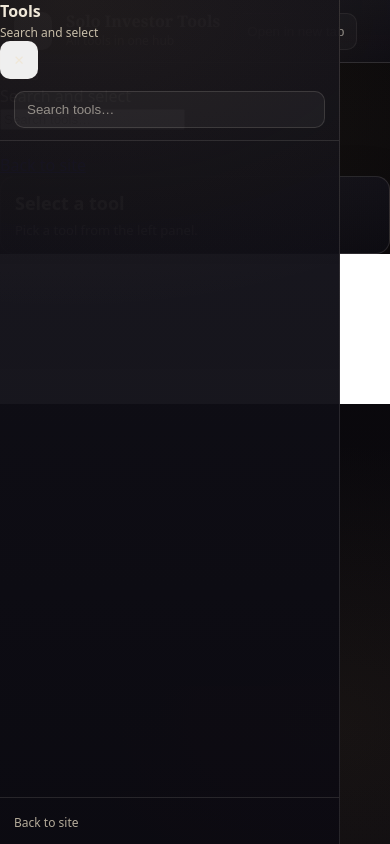
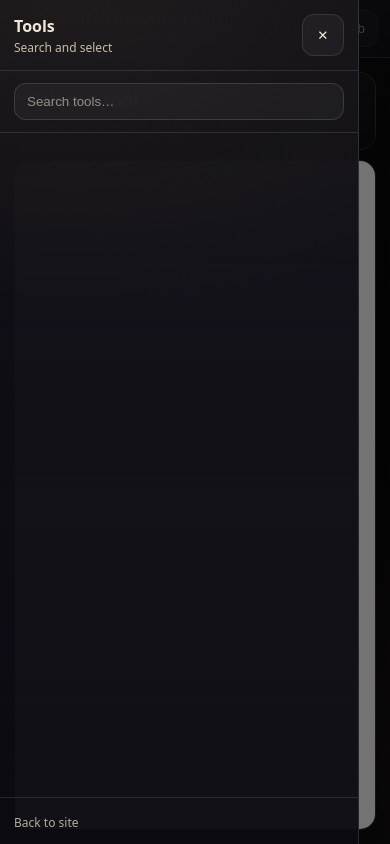
Before and after one commit to Lunnymuffin27/thesoloinvestortoolkit, a plain HTML site: page tools-hub/index.html in a window 390 px wide. Both pictures are taken after a click on the button "Open menu". Drawn offline with Linux system fonts and the light colour scheme.

Commit message:
Update styles.css

```diff
--- a/tools-hub/styles.css
+++ b/tools-hub/styles.css
@@ -1,50 +1,51 @@
 :root{
-  /* Solo Investor / Dark Academia (Hub) */
-  --bg0:#070609;            /* near-black */
-  --bg1:#0d0b10;            /* deep plum/ink */
-  --bg: var(--bg1);
+  /* Solo Investor / Dark Academia */
+  --bg0:#070609;
+  --bg1:#0d0b10;
 
-  --card:#111018;           /* ink card */
-  --panel:#0c0b12;          /* deeper ink for drawer */
+  --panel:#111018;      /* main surfaces */
+  --panel2:#0c0b12;     /* deeper surfaces */
   --surface: rgba(255,255,255,0.03);
 
-  --text:#efe7d8;           /* parchment */
-  --muted:#c7bda8;          /* warm muted */
+  --text:#efe7d8;       /* parchment */
+  --muted:#c7bda8;
 
-  --accent:#c7a25a;         /* brass */
+  --accent:#c7a25a;     /* brass */
   --accent2:#9d7d3f;
 
   --border: rgba(239,231,216,0.12);
   --shadow: 0 18px 45px rgba(0,0,0,.35);
 
-  --radius: 14px;
+  --radius: 16px;
   --radius2: 12px;
+
+  --topbar-h: 58px;
+  --sidebar-w: 340px;
+  --font: ui-sans-serif, system-ui, -apple-system, Segoe UI, Roboto, Arial, sans-serif;
 }
 
-*{ box-sizing:border-box; }
+*{ box-sizing: border-box; }
 html,body{ height:100%; }
-
 body{
   margin:0;
-  font-family: ui-sans-serif, system-ui, -apple-system, Segoe UI, Roboto, Arial, sans-serif;
+  font-family: var(--font);
   color: var(--text);
-
-  /* Dark academia background */
   background:
     radial-gradient(900px 520px at 18% 14%, rgba(199,162,90,0.10) 0%, transparent 55%),
     radial-gradient(780px 520px at 82% 86%, rgba(157,125,63,0.08) 0%, transparent 55%),
     linear-gradient(180deg, var(--bg0) 0%, var(--bg1) 100%);
 }
 
-/* Top bar (dark) */
+/* Topbar */
 .topbar{
   position: sticky;
   top: 0;
-  z-index: 5;
+  z-index: 10;
+  height: var(--topbar-h);
   display:flex;
   align-items:center;
-  gap: 14px;
-  padding: 12px 14px;
+  gap: 12px;
+  padding: 10px 12px;
 
   background:
     radial-gradient(700px 420px at 18% 10%, rgba(199,162,90,0.12) 0%, transparent 55%),
@@ -52,144 +53,134 @@
   border-bottom: 1px solid var(--border);
 }
 
-/* Optional tool-shell styles (safe if unused) */
-.tool-shell{
-  height: calc(100vh - 58px); /* subtract topbar height */
-  display: flex;
-  flex-direction: column;
-  padding: 14px;
-  gap: 10px;
+.brand{
+  display:flex;
+  flex-direction:column;
+  gap:2px;
+  min-width: 0;
+}
+.brand-title{
+  font-family: Georgia, "Times New Roman", serif;
+  font-weight: 700;
+  line-height: 1.1;
+  letter-spacing: .2px;
+}
+.brand-sub{
+  font-size: 12px;
+  color: var(--muted);
 }
 
-.tool-header{
-  display: flex;
-  align-items: flex-start;
-  justify-content: space-between;
-  gap: 12px;
-
-  padding: 14px;
-  border-radius: 14px;
-  border: 1px solid var(--border);
-
-  background:
-    radial-gradient(700px 420px at 12% 10%, rgba(199,162,90,0.08) 0%, transparent 55%),
-    linear-gradient(180deg, rgba(17,16,24,0.92) 0%, rgba(12,11,18,0.88) 100%);
-  box-shadow: var(--shadow);
+.topbar-actions{
+  margin-left: auto;
+  display:flex;
+  gap:10px;
 }
 
-.tool-shell iframe{
-  flex: 1;
-  min-height: 0;
-  width: 100%;
-  border-radius: 14px;
-  border: 1px solid var(--border);
-  background: #fff;
-}
-
-
-/* Buttons in header */
-.menu-btn{
+/* Buttons */
+.icon-btn{
   border: 1px solid var(--border);
   background: rgba(255,255,255,0.04);
   color: var(--text);
-  padding: 10px 12px;
-  border-radius: 10px;
+  width: 42px;
+  height: 42px;
+  border-radius: 12px;
   cursor: pointer;
   transition: transform .08s ease, border-color .12s ease, background .12s ease;
 }
-.menu-btn:hover{
+.icon-btn:hover{
   background: rgba(255,255,255,0.07);
   border-color: rgba(199,162,90,0.35);
   transform: translateY(-1px);
 }
 
-.brand-title{
-  font-family: Georgia, "Times New Roman", serif;
-  font-weight: 700;
-  line-height: 1.1;
+.btn{
+  border: 1px solid var(--border);
+  background: rgba(255,255,255,0.04);
+  color: var(--text);
+  padding: 10px 12px;
+  border-radius: 12px;
+  cursor: pointer;
+  transition: transform .08s ease, border-color .12s ease, background .12s ease;
 }
-.brand-sub{ color: var(--muted); font-size: 12px; margin-top: 2px; }
-
-/* Drawer */
-.backdrop{
-  position: fixed;
-  inset: 0;
-  /* background: rgba(0,0,0,.55); */
-  z-index: 8;
+.btn:hover{
+  background: rgba(255,255,255,0.07);
+  border-color: rgba(199,162,90,0.35);
+  transform: translateY(-1px);
+}
+.btn:disabled{
+  opacity: .55;
+  cursor: not-allowed;
+  transform: none;
 }
 
-.drawer{
-  position: fixed;
-  top: 0;
-  left: 0;
-  height: 100%;
-  width: min(340px, 90vw);
+/* Layout */
+.layout{
+  height: calc(100vh - var(--topbar-h));
+  display:grid;
+  grid-template-columns: var(--sidebar-w) 1fr;
+}
 
-  /* Dark drawer */
+/* Sidebar (desktop) */
+.sidebar{
+  border-right: 1px solid var(--border);
   background:
     radial-gradient(900px 520px at 20% 0%, rgba(199,162,90,0.08) 0%, transparent 60%),
     linear-gradient(180deg, rgba(17,16,24,0.98) 0%, rgba(12,11,18,0.95) 100%);
-  border-right: 1px solid var(--border);
-
-  z-index: 9;
-  transform: translateX(-105%);
-  transition: transform .18s ease;
+  padding: 14px;
+  overflow: hidden;
   display:flex;
   flex-direction: column;
 }
 
-.drawer.open{ transform: translateX(0); }
+.sidebar-head{
+  padding: 6px 6px 10px;
+}
+.sidebar-title{
+  font-weight: 800;
+  letter-spacing: .2px;
+}
+.sidebar-sub{
+  font-size: 12px;
+  color: var(--muted);
+  margin-top: 2px;
+}
 
-.drawer-header{
-  display:flex;
-  align-items:center;
-  justify-content: space-between;
-  padding: 14px;
+.sidebar-controls{
+  padding: 10px 6px 12px;
   border-bottom: 1px solid var(--border);
 }
-
-.drawer-title{ font-weight: 800; color: var(--text); }
-.drawer-sub{ font-size: 12px; color: var(--muted); margin-top: 2px; }
-
-.icon-btn{
-  border: 1px solid var(--border);
-  /* background: rgba(255,255,255,0.04); */
-  color: var(--text);
-  width: 38px;
-  height: 38px;
-  border-radius: 10px;
-  cursor: pointer;
-}
-.icon-btn:hover{
-  border-color: rgba(199,162,90,0.35);
-  background: rgba(255,255,255,0.07);
-}
-
-.drawer-controls{
-  padding: 12px 14px;
-  border-bottom: 1px solid var(--border);
-}
-
-.drawer-controls input{
+.sidebar-controls input{
   width: 100%;
   padding: 10px 12px;
-  border-radius: 10px;
+  border-radius: 12px;
   border: 1px solid rgba(239,231,216,0.14);
   outline: none;
-
   background: rgba(255,255,255,0.04);
   color: var(--text);
 }
-.drawer-controls input::placeholder{
+.sidebar-controls input::placeholder{
   color: rgba(239,231,216,0.55);
 }
-.drawer-controls input:focus{
+.sidebar-controls input:focus{
   border-color: rgba(199,162,90,0.45);
   box-shadow: 0 0 0 3px rgba(199,162,90,0.12);
 }
 
+.sidebar-footer{
+  margin-top:auto;
+  padding: 12px 6px 6px;
+  border-top: 1px solid var(--border);
+}
+.sidebar-link{
+  color: rgba(199,189,168,0.9);
+  text-decoration: none;
+  font-size: 12px;
+}
+.sidebar-link:hover{ color: var(--text); }
+
+/* Tool list shared */
 .tool-list{
-  padding: 10px 10px 14px;
+  padding: 12px 6px;
   overflow: auto;
   display:flex;
   flex-direction: column;
@@ -197,21 +188,20 @@
 }
 
 .tool-group{
-  padding: 10px 10px 6px;
+  padding: 10px 6px 6px;
   font-size: 11px;
   letter-spacing: .12em;
   color: rgba(199,189,168,0.85);
   text-transform: uppercase;
 }
 
-/* Tool buttons (drawer) */
 .tool-btn{
   text-align:left;
   width: 100%;
   padding: 12px;
   border-radius: 12px;
   border: 1px solid rgba(239,231,216,0.12);
-  /* background: rgba(255,255,255,0.03); */
+  background: rgba(255,255,255,0.03);
   color: var(--text);
   cursor:pointer;
   transition: transform .08s ease, border-color .12s ease, background .12s ease;
@@ -224,6 +214,7 @@
 .tool-btn.active{
   border-color: rgba(199,162,90,0.55);
   box-shadow: inset 0 0 0 1px rgba(199,162,90,0.35);
+  background: rgba(255,255,255,0.05);
 }
 .tool-btn small{
   display:block;
@@ -231,8 +222,114 @@
   color: rgba(199,189,168,0.9);
 }
 
+/* Main */
+.main{
+  display:flex;
+  flex-direction: column;
+  min-width: 0;
+  padding: 14px;
+  gap: 10px;
+}
+
+.tool-header{
+  padding: 14px;
+  border-radius: var(--radius);
+  border: 1px solid var(--border);
+  background:
+    radial-gradient(700px 420px at 12% 10%, rgba(199,162,90,0.10) 0%, transparent 55%),
+    linear-gradient(180deg, rgba(17,16,24,0.92) 0%, rgba(12,11,18,0.88) 100%);
+  box-shadow: var(--shadow);
+}
+
+h1{
+  margin:0;
+  font-size: 18px;
+}
+p{
+  margin: 6px 0 0;
+  font-size: 13px;
+  color: var(--muted);
+}
+
+.viewer{
+  flex: 1;
+  min-height: 0;
+  border-radius: var(--radius);
+  border: 1px solid var(--border);
+  background: rgba(255,255,255,0.02);
+  overflow: hidden;
+  box-shadow: var(--shadow);
+}
+
+iframe{
+  width:100%;
+  height:100%;
+  border:0;
+  background:#ffffff;
+}
+
+/* Drawer (mobile) */
+.backdrop{
+  position: fixed;
+  inset: 0;
+  background: rgba(0,0,0,.55);
+  z-index: 20;
+}
+
+.drawer{
+  position: fixed;
+  top: 0;
+  left: 0;
+  height: 100%;
+  width: min(360px, 92vw);
+  z-index: 21;
+  transform: translateX(-105%);
+  transition: transform .18s ease;
+  display:flex;
+  flex-direction: column;
+
+  background:
+    radial-gradient(900px 520px at 20% 0%, rgba(199,162,90,0.08) 0%, transparent 60%),
+    linear-gradient(180deg, rgba(17,16,24,0.98) 0%, rgba(12,11,18,0.95) 100%);
+  border-right: 1px solid var(--border);
+}
+
+.drawer.open{ transform: translateX(0); }
+
+.drawer-head{
+  display:flex;
+  align-items:center;
+  justify-content: space-between;
+  padding: 14px;
+  border-bottom: 1px solid var(--border);
+}
+
+.drawer-title{ font-weight: 800; }
+.drawer-sub{ font-size: 12px; color: var(--muted); margin-top: 2px; }
+
+.drawer-controls{
+  padding: 12px 14px;
+  border-bottom: 1px solid var(--border);
+}
+.drawer-controls input{
+  width: 100%;
+  padding: 10px 12px;
+  border-radius: 12px;
+  border: 1px solid rgba(239,231,216,0.14);
+  outline: none;
+  background: rgba(255,255,255,0.04);
+  color: var(--text);
+}
+.drawer-controls input::placeholder{
+  color: rgba(239,231,216,0.55);
+}
+.drawer-controls input:focus{
+  border-color: rgba(199,162,90,0.45);
+  box-shadow: 0 0 0 3px rgba(199,162,90,0.12);
+}
+
 .drawer-footer{
-  margin-top: auto;
+  margin-top:auto;
   padding: 12px 14px;
   border-top: 1px solid var(--border);
 }
@@ -243,69 +340,26 @@
 }
 .drawer-link:hover{ color: var(--text); }
 
-/* Main content */
-.container{
-  padding: 14px;
-  max-width: 1200px;
-  margin: 0 auto;
-
-  /* tool fills page */
-  height: calc(100vh - 58px);
-  display: flex;
+/* Show/hide behavior */
+@media (min-width: 901px){
+  /* Desktop: hide drawer/backdrop and hide menu button if you want */
+  .drawer, .backdrop{ display:none; }
 }
 
-
-
-h1{ margin: 0; font-size: 18px; color: var(--text); }
-p{ margin: 6px 0 0; color: var(--muted); font-size: 13px; }
-
-
-.actions{ display:flex; gap: 10px; }
-
-.btn{
-  border: 1px solid var(--border);
-  background: rgba(255,255,255,0.04);
-  color: var(--text);
-  padding: 10px 12px;
-  border-radius: 10px;
-  cursor: pointer;
-}
-.btn:hover{
-  border-color: rgba(199,162,90,0.35);
-  background: rgba(255,255,255,0.07);
-}
-.btn:disabled{ opacity: .55; cursor: not-allowed; }
-
-
-
-
-/* iframe */
-iframe{
-  width: 100%;
-  height: 100%;
-  border: 0;
-  background: #ffffff;
+@media (max-width: 900px){
+  /* Mobile: hide desktop sidebar, keep topbar menu button */
+  .layout{
+    grid-template-columns: 1fr;
+  }
+  .sidebar{
+    display:none;
+  }
 }
 
-/* When a tool is active, reduce padding */
-body.tool-active .card-head{ padding-bottom: 8px; }
-body.tool-active .divider{ display: none; }
-
-/* Better scrollbars */
+/* Scrollbars */
 .tool-list::-webkit-scrollbar{ width: 8px; }
 .tool-list::-webkit-scrollbar-thumb{
   background: rgba(239,231,216,0.18);
   border-radius: 8px;
 }
 .tool-list::-webkit-scrollbar-track{ background: transparent; }
-
-/* Mobile tweaks */
-@media (max-width: 760px){
-  .container{
-    padding: 10px;
-    height: calc(100vh - 58px);
-  }
-  .card-head{
-    padding: 12px;
-  }
-}
```
